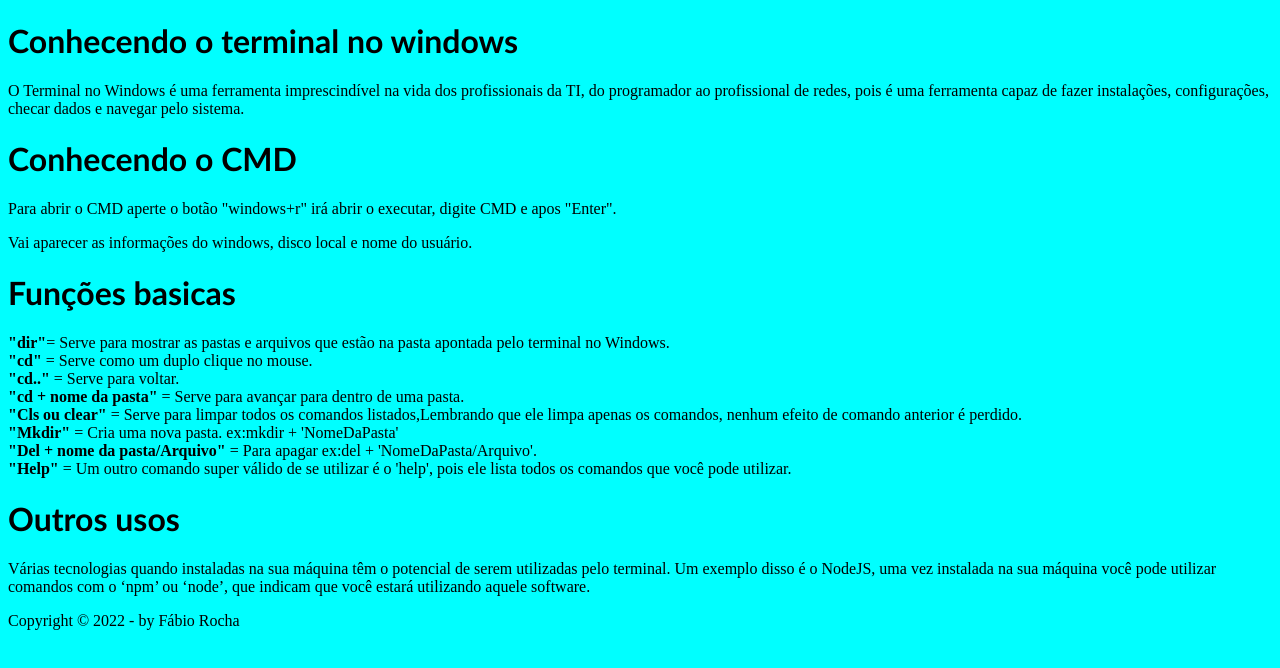
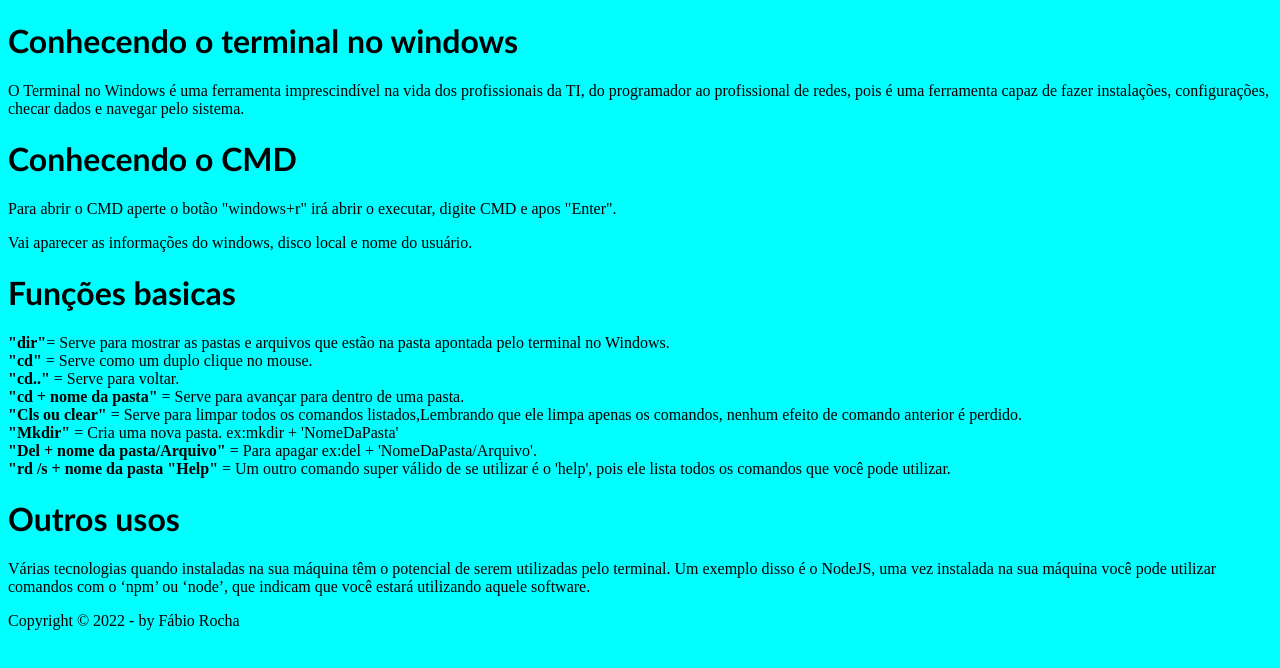
Before and after one commit to Fabiorocharb/TerminalNoWindows, a plain HTML site: page index.html in a window 1280 px wide. Drawn offline with Linux system fonts and the light colour scheme.

Commit message:
atualização

```diff
--- a/index.html
+++ b/index.html
@@ -33,6 +33,7 @@
        <strong>"Cls ou clear"</strong> = Serve para limpar todos os comandos listados,Lembrando que ele limpa apenas os comandos, nenhum efeito de comando anterior é perdido.<br>
        <strong>"Mkdir"</strong> = Cria uma nova pasta. ex:mkdir + 'NomeDaPasta'<br>
        <strong>"Del + nome da pasta/Arquivo"</strong> = Para apagar ex:del + 'NomeDaPasta/Arquivo'.<br>
+       <strong>"rd /s + nome da pasta</strong>
        <strong>"Help"</strong> = Um outro comando super válido de se utilizar é o 'help', pois ele lista todos os comandos que você pode utilizar.
         <h1>Outros usos</h1>
         <p>
```
